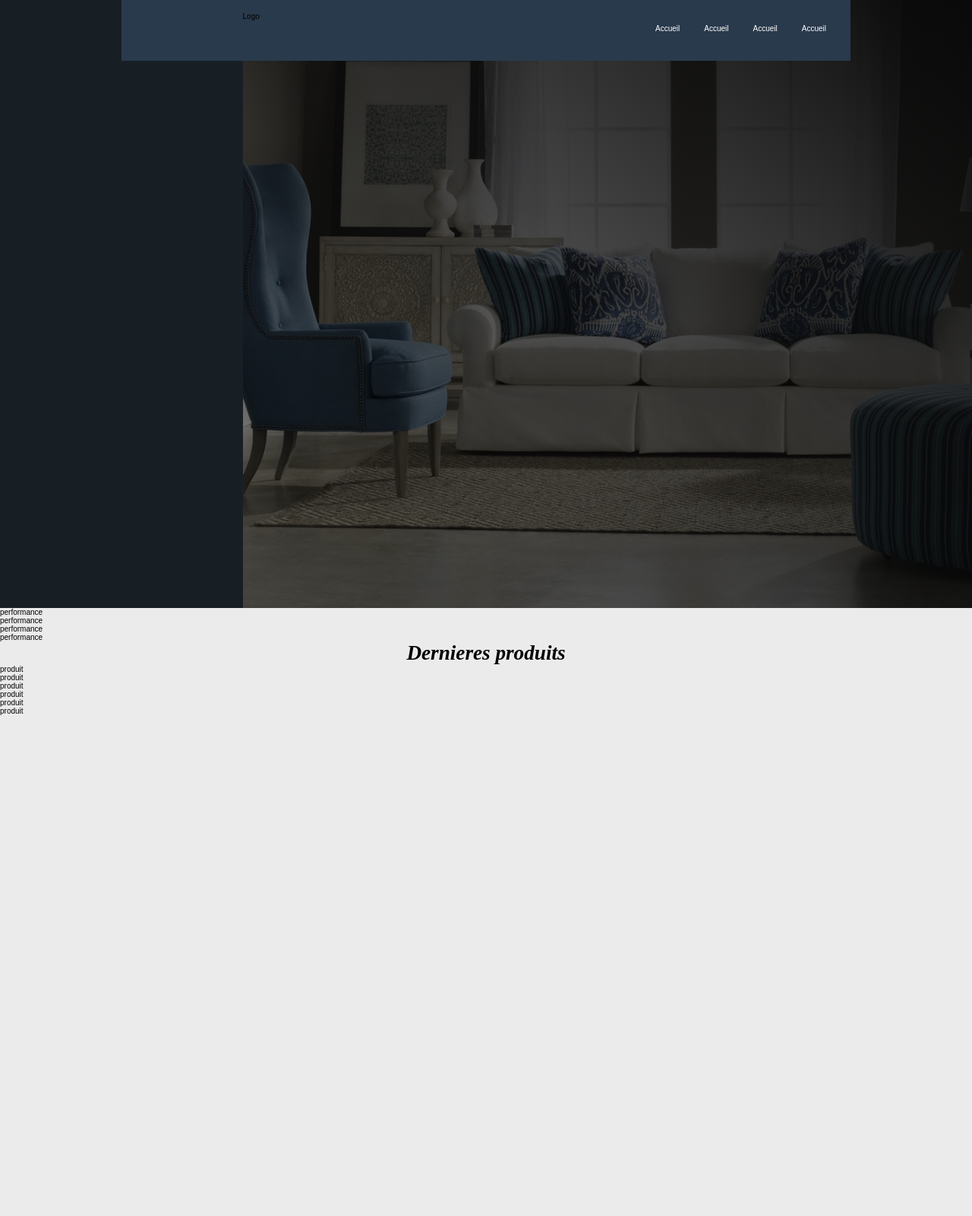
After one commit to ibrahima98/site-vente-meuble, a PHP site: page /homepage in a window 1280 px wide. The commit adds this page. Shown: the whole page at 76% size. Run offline with PHP 8.4, Linux system fonts and the light colour scheme.

Commit message:
mise  en page du homepage

```diff
--- /dev/null
+++ b/homepage.php
@@ -0,0 +1,49 @@
+<!DOCTYPE html>
+<html lang="en">
+
+<head>
+    <meta charset="UTF-8">
+    <meta http-equiv="X-UA-Compatible" content="IE=edge">
+    <meta name="viewport" content="width=device-width, initial-scale=1.0">
+    <link rel="stylesheet" href="./public/css/main.css">
+    <title>Document</title>
+</head>
+
+<body>
+    <header>
+        <p class="logo">Logo</p>
+        <ul class="link">
+            <li><a href="#">Accueil</a></li>
+            <li><a href="#">Accueil</a></li>
+            <li><a href="#">Accueil</a></li>
+            <li><a href="#">Accueil</a></li>
+        </ul>
+    </header>
+    <div class="section-1">
+        <div class="presentstion-aside"></div>
+        <div class="presentation-content"></div>
+    </div>
+
+    <div class="section-2">
+        <div class="card">
+            <div class="card-ctn">performance</div>
+            <div class="card-ctn">performance</div>
+            <div class="card-ctn">performance</div>
+            <div class="card-ctn">performance</div>
+        </div>
+        <div>
+            <h1>Dernieres produits</h1>
+            <div class="last-produit">
+                <div class="last-produit-ctn">produit</div>
+                <div class="last-produit-ctn">produit</div>
+                <div class="last-produit-ctn">produit</div>
+                <div class="last-produit-ctn">produit</div>
+                <div class="last-produit-ctn">produit</div>
+                <div class="last-produit-ctn">produit</div>
+
+            </div>
+        </div>
+    </div>
+</body>
+
+</html>
--- a/public/css/base/base.css
+++ b/public/css/base/base.css
@@ -15,8 +15,7 @@ body {
   font-size: 62.5%;
   overflow-x: hidden;
 
-    background: rgb(236, 235, 235);
-
+  background: rgb(236, 235, 235);
 }
 
 li {
@@ -24,5 +23,5 @@ li {
 }
 a {
   text-decoration: none;
-  color: currentColor;
+  color: white;
 }
--- a/public/css/component/cards.css
+++ b/public/css/component/cards.css
@@ -1,57 +1,16 @@
-.card {
-  border-radius: 1rem;
-  box-shadow: 0 0.2rem 0.4rem rgba(0, 0, 0, 0.8);
-  font-size: 0.7rem;
-  display: flex;
-  padding: 1rem;
-  line-height: 1.4rem;
-}
-.card-col {
-  /* vertical */
-  background-color: #1b1b1b;
-  color: white;
-  flex-direction: column;
+.presentstion-aside {
+  background-color: #181f24;
+  height: 100vh;
 }
 
-.card--text {
-  font-size: 0.8rem;
+.presentation-content {
+  background-image: linear-gradient(
+      to bottom left,
+      #0a0a0a,
+      rgba(0, 0, 0, 0.472)
+    ),
+    url("../../imgS/furniture.jpg");
+  background-repeat: no-repeat;
+  background-position: center;
+  background-size: cover;
 }
-.card-row {
-  /* horizontal */
-  flex-direction: row;
-  background-color: #1b1b1b;
-  color: white;
-  line-height: 1rem;
-}
-.card-primary {
-  box-shadow: none;
-  background-color: white;
-  color: #1b1b1b;
-  align-items: center;
-}
-.card--description {
-  display: flex;
-  justify-content: space-between;
-  flex-direction: column;
-}
-.card--footer {
-  display: flex;
-  align-items: center;
-  width: 100%;
-  justify-content: space-between;
-  align-items: center;
-  margin-top: 0.7rem;
-}
-
-/*les cards de services content */
-
-.services {
-  width: 100%;
-  height: 15rem;
-  background-color: brown;
-}
-.card--link {
-  display: block;
-  margin-top: 3rem;
-  text-align: center;
-}
--- a/public/css/layout/header.css
+++ b/public/css/layout/header.css
@@ -0,0 +1,24 @@
+header {
+  width: 75vw;
+  height: 5rem;
+  background-color: #293a4c;
+  position: fixed;
+  z-index: 1000;
+  transform: translateX(12.5vw);
+  display: grid;
+  grid-template-columns: 1fr 2fr;
+  justify-content: space-between;
+  padding: 1rem;
+  text-align: center;
+}
+
+.link {
+  display: flex;
+  flex-direction: row;
+  justify-content: flex-end;
+  padding: 1rem;
+}
+
+.link li {
+  margin-left: 2rem;
+}
--- a/public/css/layout/section.css
+++ b/public/css/layout/section.css
@@ -1,6 +1,10 @@
-.section {
+.section-1,
+.section-2 {
   width: 100vw;
-  /* height: 100vh;*/
-  padding: 1.2rem;
+  height: 100vh;
+}
 
+.section-1 {
+  display: grid;
+  grid-template-columns: 1fr 3fr;
 }
```
Also changed, not shown: public/imgS/251f14dc649ae2b956e1afe0de43bd82.jpg (added), public/imgS/furniture.jpg (added), view/homepage.php (deleted), 1 other file.
